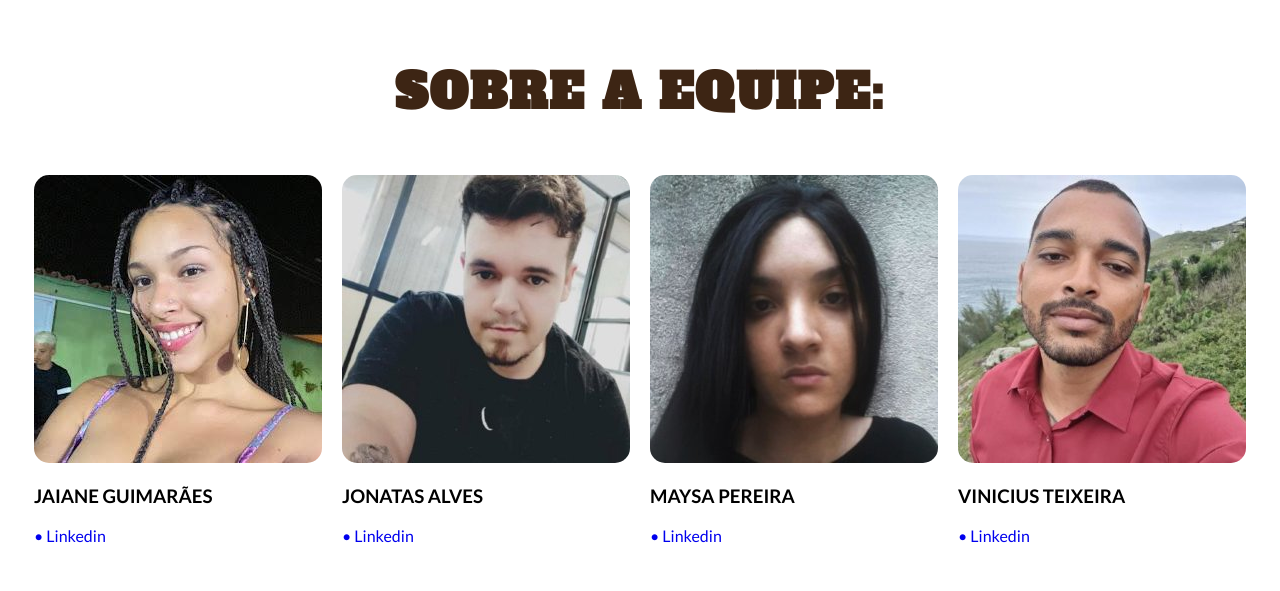
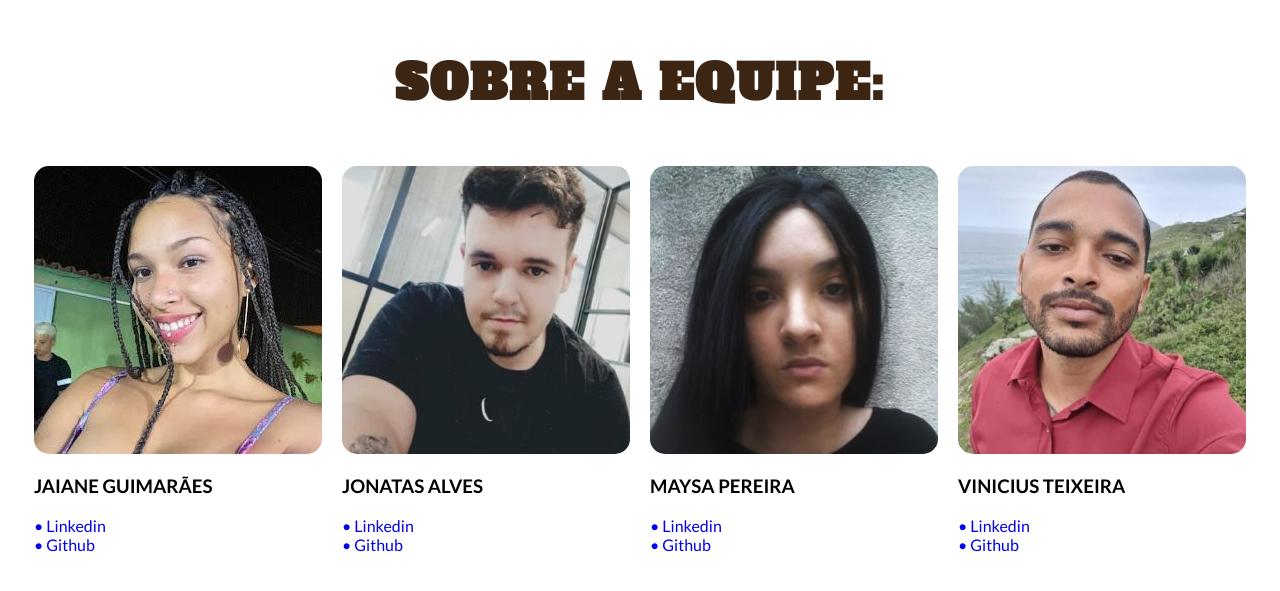
Before and after one commit to ViniciusSTeixeira/DevBurger, a React (Create React App) app: page / in a window 1280 px wide. Shown: the part 2041-2632 px from the top of the page. Built offline with nearby package versions, Linux system fonts and the light colour scheme.

Commit message:
:sparkles: (feat) adiciona urls do github

```diff
--- a/src/components/Sobre/Sobre.jsx
+++ b/src/components/Sobre/Sobre.jsx
@@ -11,10 +11,10 @@ function Sobre() {
     <div id="about">
       <h2>SOBRE A EQUIPE:</h2>
       <div className="sobre-container">
-        <SobreBox image={sobreimage1} title="JAIANE GUIMARÃES" linkedin="https://www.linkedin.com/in/jaiane-guimaraes/"/>
-        <SobreBox image={sobreimage2} title="JONATAS ALVES" linkedin="https://www.linkedin.com/in/jonatastalves/"/>
-        <SobreBox image={sobreimage3} title="MAYSA PEREIRA" linkedin="https://www.linkedin.com/in/maysa-pereira/"/>
-        <SobreBox image={sobreimage4} title="VINICIUS TEIXEIRA" linkedin="https://www.linkedin.com/in/vinicius-teixeira-005b3a1b7"/>
+        <SobreBox image={sobreimage1} title="JAIANE GUIMARÃES" linkedin="https://www.linkedin.com/in/jaiane-guimaraes/" github="https://github.com/jaiaani"/>
+        <SobreBox image={sobreimage2} title="JONATAS ALVES" linkedin="https://www.linkedin.com/in/jonatastalves/" github="https://github.com/jonatastalves"/>
+        <SobreBox image={sobreimage3} title="MAYSA PEREIRA" linkedin="https://www.linkedin.com/in/maysa-pereira/" github="https://github.com/maysapereira"/>
+        <SobreBox image={sobreimage4} title="VINICIUS TEIXEIRA" linkedin="https://www.linkedin.com/in/vinicius-teixeira-005b3a1b7" github="https://github.com/ViniciusSTeixeira/"/>
       </div>
     </div>
   );
--- a/src/components/Sobre/SobreBox.jsx
+++ b/src/components/Sobre/SobreBox.jsx
@@ -11,6 +11,8 @@ function SobreBox (props) {
             <div className="sobre-texto">
                 <h3> {props.title} </h3>
                 <a href={props.linkedin}> • Linkedin</a>
+                <br></br>
+                <a href={props.github}> • Github</a>
             </div>
 
         </div>
```
